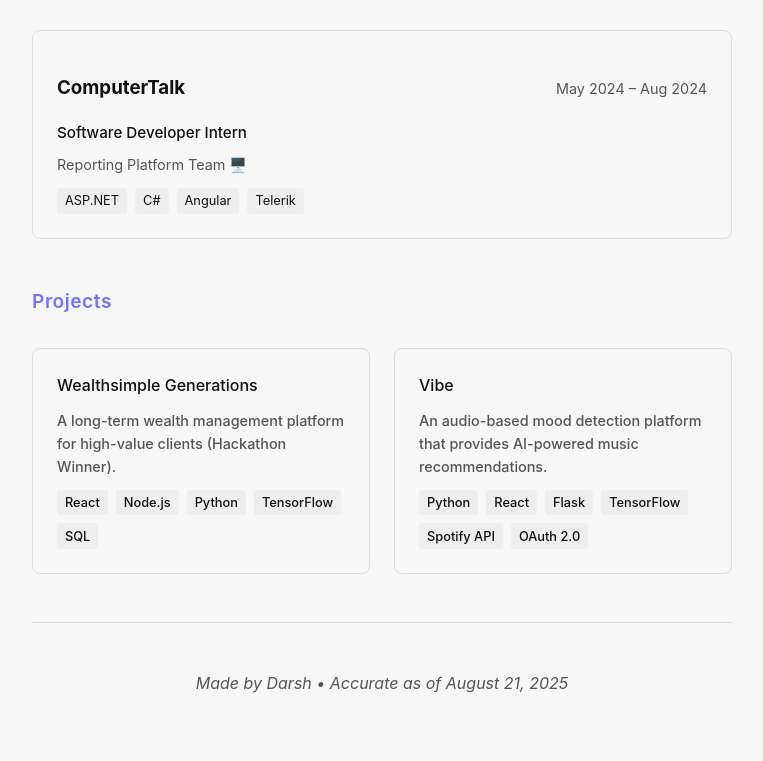
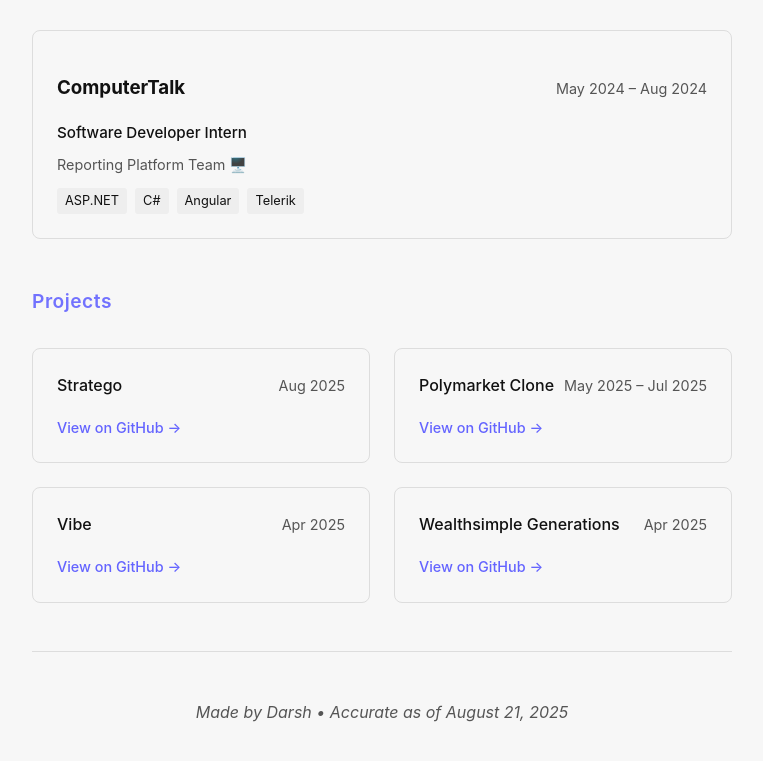
Before and after one commit to darshshah17/Personal-Website, a React (Vite) app: page / in a window 1280 px wide. Shown: the part 1302-2063 px from the top of the page, without its empty margins (258-1021 px from the left). Built offline with nearby package versions, Linux system fonts and the light colour scheme.

Commit message:
Add projects

```diff
--- a/src/components/Projects.jsx
+++ b/src/components/Projects.jsx
@@ -3,16 +3,28 @@
 const Projects = () => {
   const projectList = [
     {
-      name: "Wealthsimple Generations",
-      description: "A long-term wealth management platform for high-value clients (Hackathon Winner).",
-      tags: ["React", "Node.js", "Python", "TensorFlow", "SQL"],
-      link: "https://github.com/mfoltak/hacksimple" // Update with actual project link
+      name: "Stratego",
+      date: "Aug 2025",
+      tags: ["C++", "MVC", "Multithreading", "Design Patterns"],
+      link: "https://github.com/KrishM123/247-raiinet"
+    },
+    {
+      name: "Polymarket Clone",
+      date: "May 2025 – Jul 2025",
+      tags: ["Python", "Flask", "React", "MySQL", "TypeScript"],
+      link: "https://github.com/KrishM123/348-polymarket"
     },
     {
       name: "Vibe",
-      description: "An audio-based mood detection platform that provides AI-powered music recommendations.",
-      tags: ["Python", "React", "Flask", "TensorFlow", "Spotify API", "OAuth 2.0"],
-      link: "https://github.com/darshshah17/vibe" // Update with actual project link
+      date: "Apr 2025",
+      tags: ["Python", "Flask", "TensorFlow", "Spotify API", "OAuth 2.0", "React"],
+      link: "https://github.com/darshshah17/vibe"
+    },
+    {
+      name: "Wealthsimple Generations",
+      date: "Apr 2025",
+      tags: ["TypeScript", "React", "Python", "Node.js"],
+      link: "https://github.com/mfoltak/hacksimple"
     }
   ];
 
@@ -22,17 +34,15 @@
       <div className="project-list">
         {projectList.map((project, index) => (
           <div key={index} className="project-item">
-            <a href={project.link} target="_blank" rel="noopener noreferrer">
-              <div className="work-header">
-                <h3>{project.name}</h3>
-              </div>
-              <p>{project.description}</p>
-              <div className="project-tags">
-                {project.tags.map((tag, i) => (
-                  <span key={i} className="project-tag">{tag}</span>
-                ))}
-              </div>
-            </a>
+            <div className="work-header">
+              <h3>{project.name}</h3>
+              {project.date && <span className="work-period">{project.date}</span>}
+            </div>
+            {project.link && project.link !== "#" && (
+              <a href={project.link} target="_blank" rel="noopener noreferrer" className="project-link">
+                View on GitHub →
+              </a>
+            )}
           </div>
         ))}
       </div>
```
